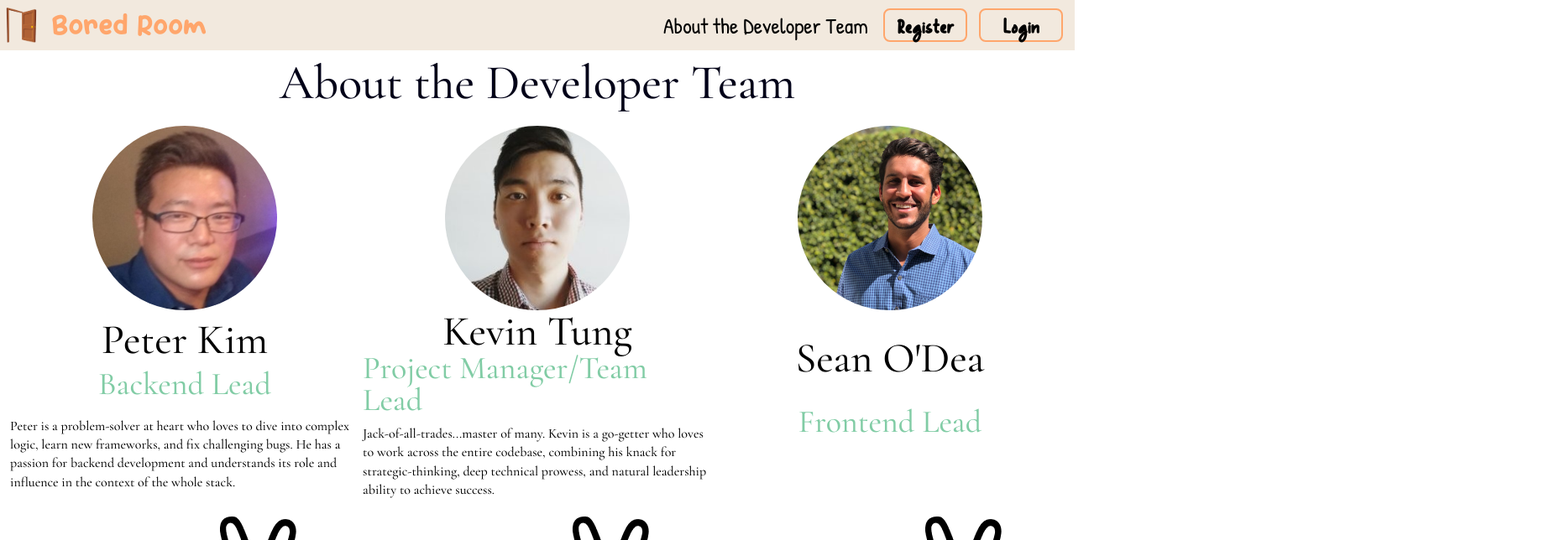
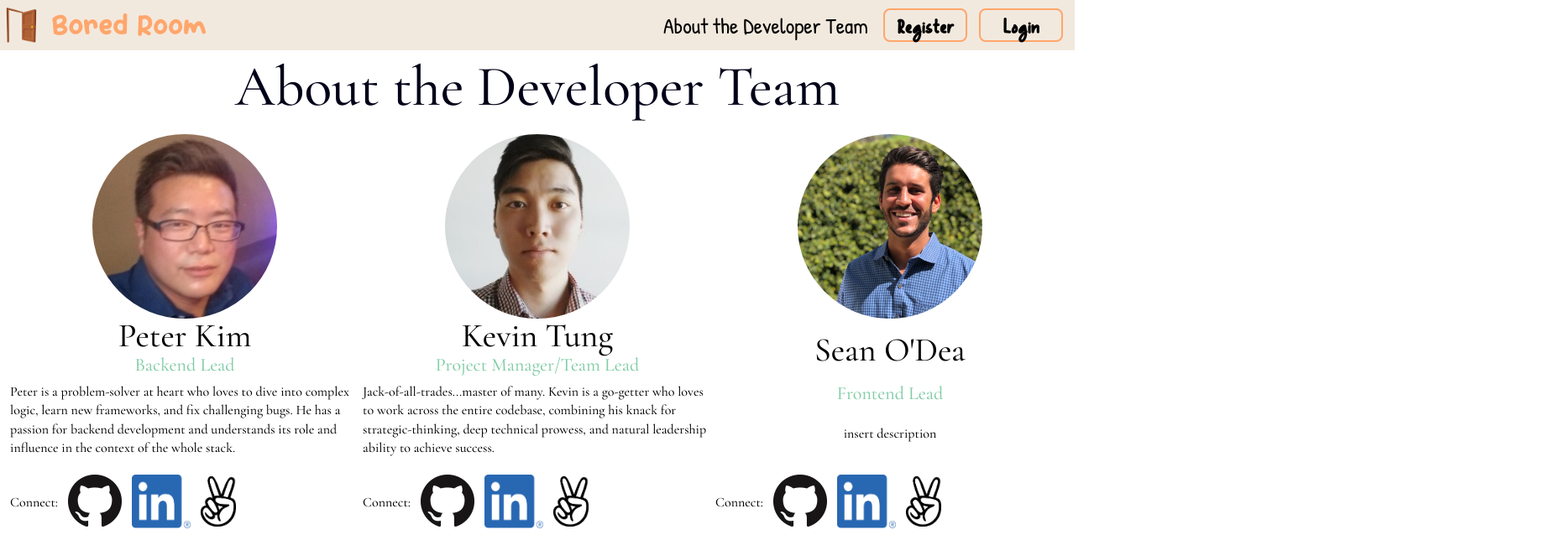
Before and after one commit to KevinTungDHR/bored-room, a React (Create React App) app in the folder frontend/: page /#/about in a window 1280 px wide. Shown: the top 644 px of the page at 84% size, 1858 px wide, since content can reach past the window. Built offline with nearby package versions, Linux system fonts and the light colour scheme; no server answers.

Commit message:
game styling

```diff
--- a/frontend/src/components/about/about.jsx
+++ b/frontend/src/components/about/about.jsx
@@ -42,7 +42,7 @@ const AboutDevelopers = () => {
                     <img className='headshot' src={sean} />
                     <span className='name'>Sean O'Dea</span>
                     <span className='role'>Frontend Lead</span>
-                    <p className='bio-description'></p>
+                    <p className='bio-description'>insert description</p>
                     <div className='connect-links'>
                         <span>Connect: </span>
                         <a href='https://github.com/sodea1'><img src={github} /></a>
--- a/frontend/src/components/games/frequency/frequency_game.jsx
+++ b/frontend/src/components/games/frequency/frequency_game.jsx
@@ -239,6 +239,26 @@ const FrequencyGame = ({ roomCode, socket }) => {
     setGuess(e.target.value);
   }
 
+  const bobbingArrow = (activeTeam) => {
+    const currTeam = assets.activeTeam;
+    const turnType = gameState.actions[0]; // 'chooseLeftRight'
+
+    const arrow = <motion.div className='arrow-icon' animate={{ y: [-5, 5, -5] }} transition={{ repeat: Infinity }}>
+      <AiOutlineArrowDown
+        height="22px"
+        width="22px"
+        className='active-player-arrow'
+      /></motion.div>
+
+    if (activeTeam === currTeam && turnType !== "chooseLeftRight") {
+      return arrow;
+    } else if (activeTeam !== currTeam && turnType === "chooseLeftRight") {
+      return arrow;
+    } else {
+      return <div></div>
+    }
+  }
+
   const renderScoreboard = () => {
     let allPlayers = blueTeam.concat(redTeam);
 
@@ -247,12 +267,7 @@ const FrequencyGame = ({ roomCode, socket }) => {
         <div className='freq-scoreboard-container'>
           <div className='scoreboard-background'></div>
           <div className='team-scores-container'>
-            {assets.activeTeam === 'blue' ? <motion.div className='arrow-icon' animate={{y: [-5, 5, -5]}} transition={{repeat: Infinity}}>
-              <AiOutlineArrowDown
-                height="22px"
-                width="22px"
-                className='active-player-arrow'
-              /></motion.div> : <div></div>}
+            {bobbingArrow("blue")}
             <div className='team-container'>
               <h1 className='blue'>Blue Team</h1>
               <span>{assets.bluePoints}</span>
@@ -266,12 +281,7 @@ const FrequencyGame = ({ roomCode, socket }) => {
           </div>
           <div className='team-scores-container'>
             {/* CHANGE ASSETS.ACTIVETEAM TO THE ACTIVEPLAYER'S TEAM */}
-            {assets.activeTeam === 'red' ? <motion.div className='arrow-icon' animate={{ y: [-5, 5, -5] }} transition={{ repeat: Infinity }}>
-              <AiOutlineArrowDown
-                height="22px"
-                width="22px"
-                className='active-player-arrow'
-              /></motion.div> : <div></div>}
+            {bobbingArrow("red")}
             <div className='team-container'>
               <h1 className='red'>Red Team</h1>
               <span>{assets.redPoints}</span>
--- a/frontend/src/stylesheets/about/about.scss
+++ b/frontend/src/stylesheets/about/about.scss
@@ -11,9 +11,8 @@
 }
 
 .about-header {
-    font-size: 58px;
+    font-size: 68px;
     color: $title;
-
 }
 
 .bios-container {
@@ -37,11 +36,12 @@
     }
 
     .name {
-        font-size: 50px;
+        font-size: 40px;
+        height: 44px;
     }
 
     .role {
-        font-size: 38px;
+        font-size: 22px;
         color: $seaweed;
     }
 
@@ -69,6 +69,11 @@
             height: 64px;
             width: 70px;
         }
+
+        .angellist {
+            height: 60px;
+            width: 42px;
+        }
     }
 
 }
--- a/frontend/src/stylesheets/navbar/dropdown.scss
+++ b/frontend/src/stylesheets/navbar/dropdown.scss
@@ -56,11 +56,11 @@
     display: block;
     margin: 0px 8px;
     border-bottom: 1px solid $bronze;
-}
 
-a:hover {
-    opacity: 0.7;
-    transition: 0.2;
+    a:hover {
+            opacity: 0.7;
+            transition: 0.2;
+        }
 }
 
 .logout-btn {
```
Also changed, not shown: frontend/src/assets/images/angellist.png.
